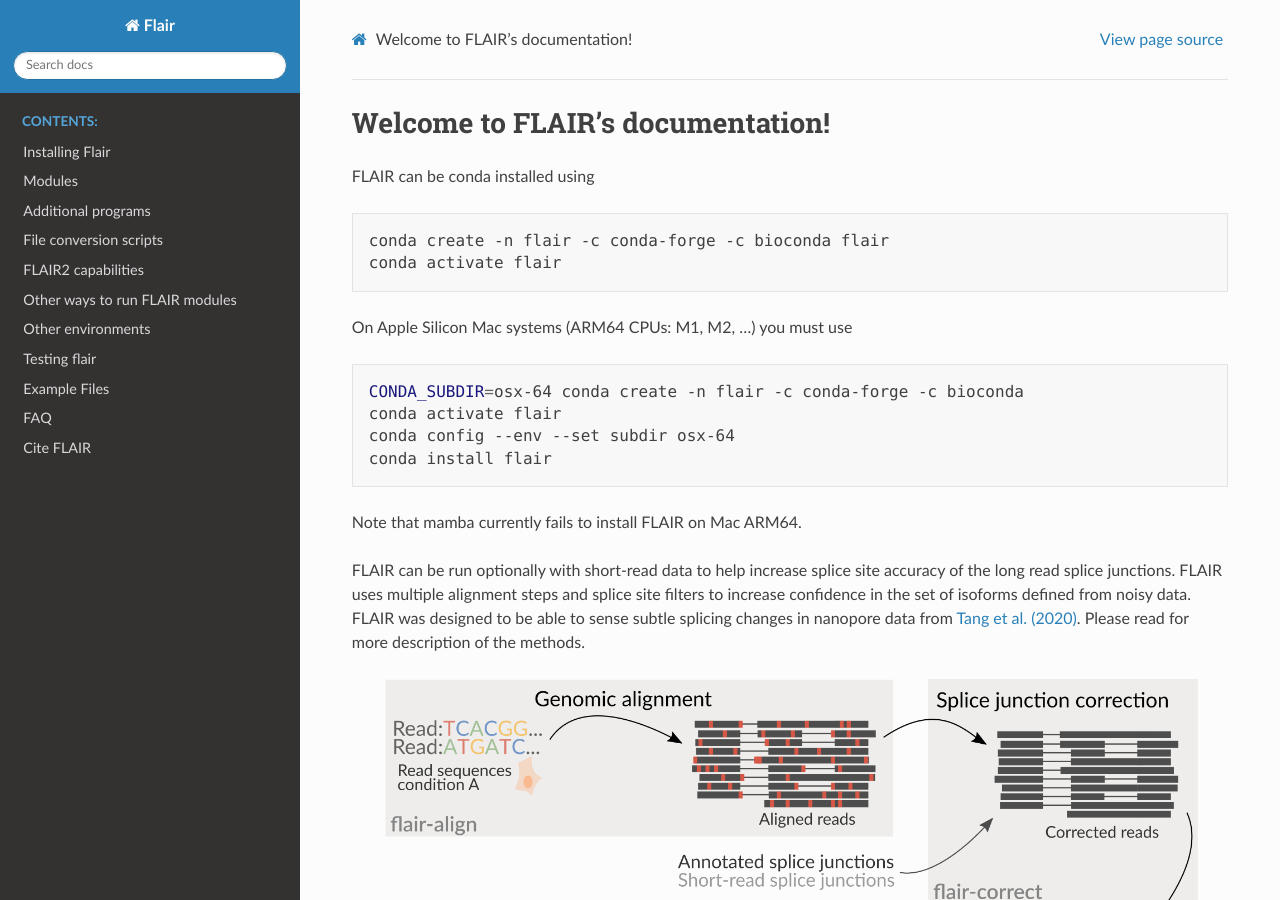
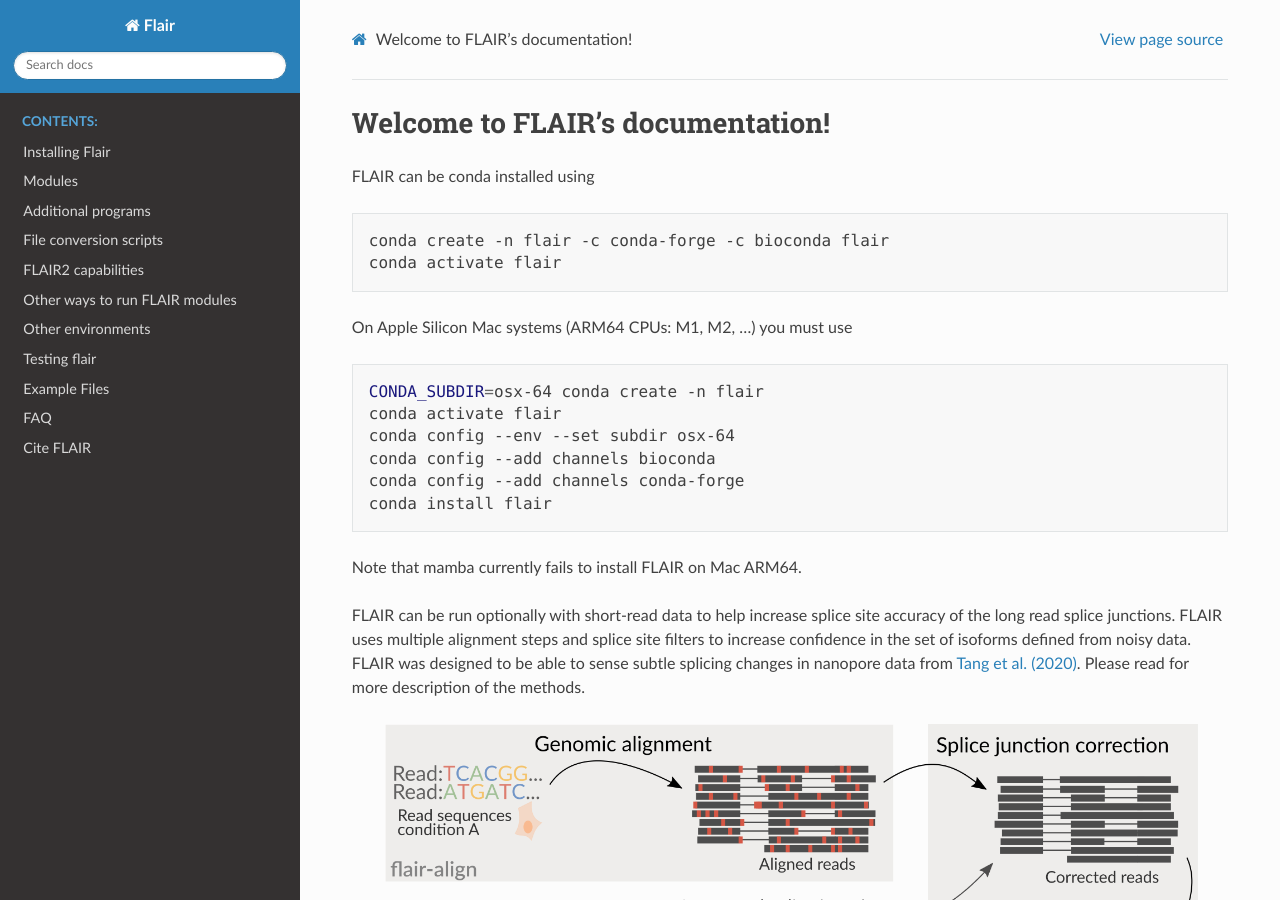
Before and after one commit to BrooksLabUCSC/flair, a Sphinx documentation site: the page built from docs/source/index.rst, in a window 1280 px wide and 900 px high. Built offline with Sphinx 7.4.7 and the Read the Docs theme 2.0.0, drawn with Linux system fonts in a browser that asks for light colours.

Commit message:
updates to MaxOS ARM instructions

```diff
--- a/docs/source/index.rst
+++ b/docs/source/index.rst
@@ -17,9 +17,11 @@
 
 .. code:: sh
 
-   CONDA_SUBDIR=osx-64 conda create -n flair -c conda-forge -c bioconda
+   CONDA_SUBDIR=osx-64 conda create -n flair
    conda activate flair
    conda config --env --set subdir osx-64
+   conda config --add channels bioconda
+   conda config --add channels conda-forge
    conda install flair
 
 Note that mamba currently fails to install FLAIR on Mac ARM64.
```
